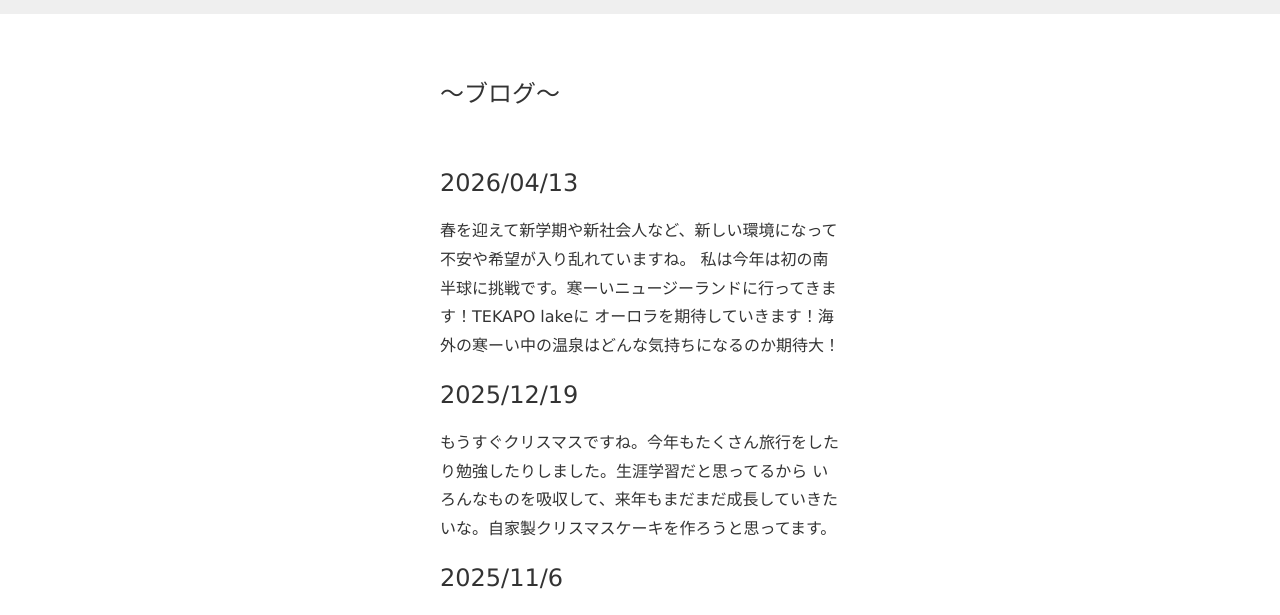
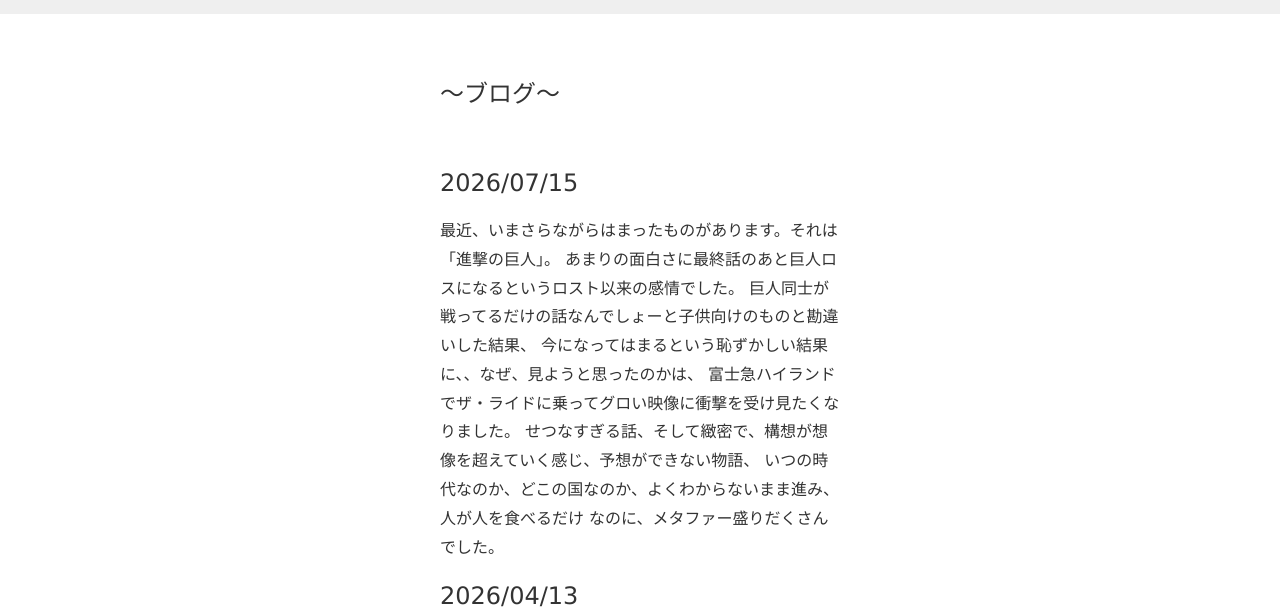
Before and after one commit to melulu777/melulu777.github.io, a plain HTML site: page index.html in a window 1280 px wide. Shown: the part 182-797 px from the top of the page. Drawn offline with Linux system fonts and the light colour scheme.

Commit message:
Update index.html

```diff
--- a/index.html
+++ b/index.html
@@ -61,6 +61,18 @@
 
   <!--旅行写真などの内容ここから-->
  <h2>〜ブログ〜</h2>
+
+   <h1>2026/07/15</h1>
+          <p>最近、いまさらながらはまったものがあります。それは「進撃の巨人」。
+            あまりの面白さに最終話のあと巨人ロスになるというロスト以来の感情でした。
+            巨人同士が戦ってるだけの話なんでしょーと子供向けのものと勘違いした結果、
+            今になってはまるという恥ずかしい結果に、、なぜ、見ようと思ったのかは、
+            富士急ハイランドでザ・ライドに乗ってグロい映像に衝撃を受け見たくなりました。
+            せつなすぎる話、そして緻密で、構想が想像を超えていく感じ、予想ができない物語、
+            いつの時代なのか、どこの国なのか、よくわからないまま進み、人が人を食べるだけ
+            なのに、メタファー盛りだくさんでした。
+          </p>
+
 
  <h1>2026/04/13</h1>
           <p>春を迎えて新学期や新社会人など、新しい環境になって不安や希望が入り乱れていますね。
```
